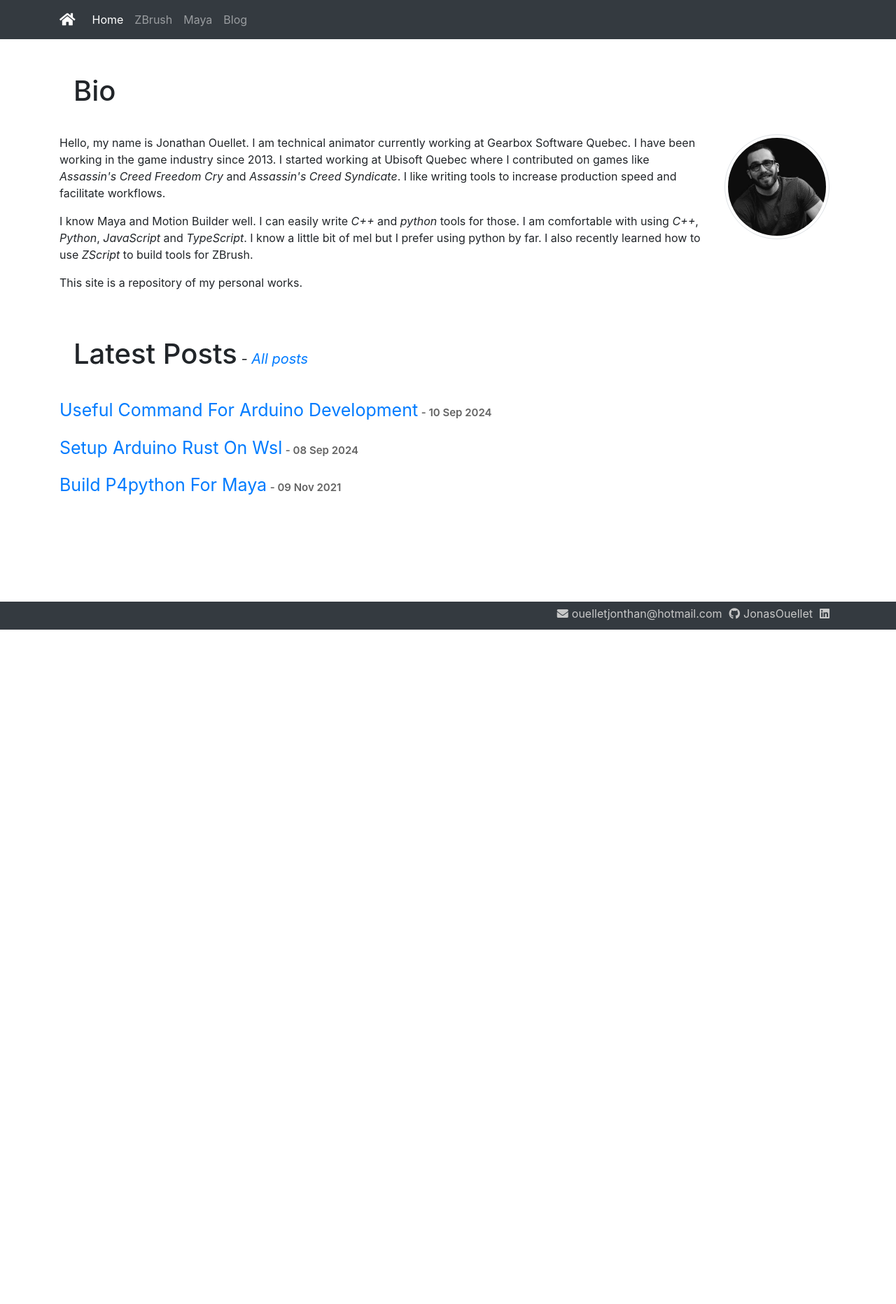
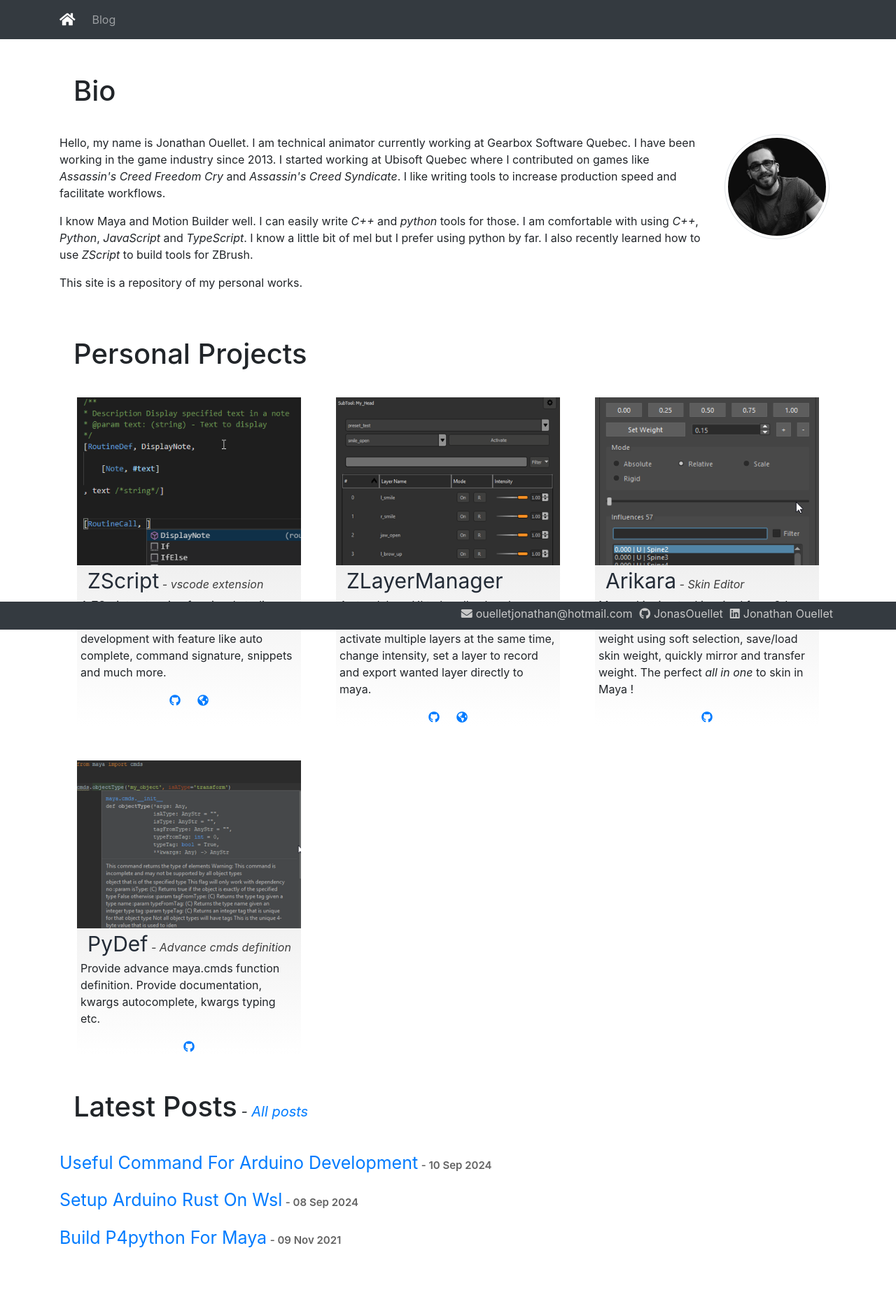
Before and after one commit to JonasOuellet/jonasouellet.github.io, a Jekyll site: the page built from index.html, in a window 1280 px wide. Shown: the whole page at 70% size. Built offline with Jekyll 4.4.1, drawn with Linux system fonts in a browser that asks for light colours; nearby versions of some CDN libraries; before the commit the page ends 900 px from its top, so only the background shows below that.

Commit message:
update web site

```diff
--- a/_data/maya.yml
+++ /dev/null
@@ -1,17 +0,0 @@
-- name: Arikara
-  subtitle: Skin Editor
-  description: >
-    Maya skinning tool inspired from 3ds Max skinning tool set.  It can assign weight
-    using soft selection, save/load skin weight, quickly mirror and transfer weight.  The perfect <em>all
-    in one</em> to skin in Maya !
-  github: https://github.com/JonasOuellet/Arikara
-  site:
-  image: /maya/img/arikaraSkin.png
-
-- name: PyDef
-  subtitle: Advance cmds definition
-  description: >
-   Provide advance maya.cmds function definition. Provide documentation, kwargs autocomplete, kwargs typing etc.
-  github: https://github.com/JonasOuellet/maya-py-definition
-  site:
-  image: /maya/img/cmdsDef.png
--- a/_data/zbrush.yml
+++ b/_data/projects.yml
@@ -7,7 +7,7 @@
     snippets and much more.
   github: https://github.com/JonasOuellet/vscode-zscript
   site: https://marketplace.visualstudio.com/items?itemName=ouelletjonathan.zscript
-  image: /zbrush/img/zscript-vscode.png
+  image: /img/zscript-vscode.png
 
 - name: ZLayerManager
   subtitle:
@@ -17,4 +17,22 @@
     set a layer to record and export wanted layer directly to maya.
   github: https://github.com/JonasOuellet/zlayermanager
   site: https://jonasouellet.github.io/zlayermanager
-  image: /zbrush/img/zlayermanager.png
+  image: /img/zlayermanager.png
+
+- name: Arikara
+  subtitle: Skin Editor
+  description: >
+    Maya skinning tool inspired from 3ds Max skinning tool set.  It can assign weight
+    using soft selection, save/load skin weight, quickly mirror and transfer weight.  The perfect <em>all
+    in one</em> to skin in Maya !
+  github: https://github.com/JonasOuellet/Arikara
+  site:
+  image: /img/arikaraSkin.png
+
+- name: PyDef
+  subtitle: Advance cmds definition
+  description: >
+   Provide advance maya.cmds function definition. Provide documentation, kwargs autocomplete, kwargs typing etc.
+  github: https://github.com/JonasOuellet/maya-py-definition
+  site:
+  image: /img/cmdsDef.png
--- a/_layouts/default.html
+++ b/_layouts/default.html
@@ -18,21 +18,12 @@
     <!-- https://getbootstrap.com/docs/4.0/components/navbar/ -->
     <nav class="navbar navbar-expand-lg navbar-dark bg-dark">
         <div class="container">
-            <a class="navbar-brand" href="#"><i class="fas fa-home"></i></a>
+            <a class="navbar-brand" href="/"><i class="fas fa-home"></i></a>
             <button class="navbar-toggler" type="button" data-toggle="collapse" data-target="#navbarNavDropdown" aria-controls="navbarNavDropdown" aria-expanded="false" aria-label="Toggle navigation">
                 <span class="navbar-toggler-icon"></span>
             </button>
             <div class="collapse navbar-collapse" id="navbarNavDropdown">
                 <ul class="navbar-nav">
-                    <li class="nav-item {% if page.title == 'jouellet | home' %} active {% endif %}">
-                        <a class="nav-link" href="/">Home</a>
-                    </li>
-                    <li class="nav-item {% if page.title == 'jouellet | zbrush' %} active {% endif %}">
-                      <a class="nav-link" href="/zbrush">ZBrush</a>
-                    </li>
-                    <li class="nav-item {% if page.title == 'jouellet | maya' %} active {% endif %}">
-                      <a class="nav-link" href="/maya">Maya</a>
-                    </li>
                     <li class="nav-item {% if page.title == 'jouellet | blog' %} active {% endif %}">
                         <a class="nav-link" href="/blog">Blog</a>
                     </li>
@@ -52,9 +43,9 @@
     <div class="clear"></div>
     <footer class="bg-dark">
         <div class="container">
-            <a href="https://www.linkedin.com/in/jonathan-ouellet-9962466b/"><i class="fab fa-linkedin"></i></a>
+            <a href="https://www.linkedin.com/in/jonathan-ouellet-9962466b/"><i class="fab fa-linkedin"></i>Jonathan Ouellet </a>
             <a href="https://github.com/JonasOuellet"><i class="fab fa-github"></i>JonasOuellet</a>
-            <a href="mailto:ouelletjonathan@hotmail.com"><i class="fas fa-envelope"></i>ouelletjonthan@hotmail.com</a>
+            <a href="mailto:ouelletjonathan@hotmail.com"><i class="fas fa-envelope"></i>ouelletjonathan@hotmail.com</a>
         </div>
     </footer>
 
--- a/css/main.css
+++ b/css/main.css
@@ -72,7 +72,7 @@
 }
 
 .showcase-col {
-    padding: 25px;
+    padding: 0px 25px 50px 25px;
     border-radius: 25px;
 }
 
--- a/index.html
+++ b/index.html
@@ -25,7 +25,51 @@
     This site is a repository of my personal works.
 </p>
 
-<div class="v-spacing-top"></div>
+<div class="v-spacing-top">
+    <h1 class="header-title">Personal Projects</h1>
+
+    <div class="container">
+
+        {% for work in site.data.projects %}
+            {% assign mod = forloop.index0 | modulo:6 %}
+            {% if mod == 0 %}
+                <div class="row">
+            {% endif %}
+
+            <div class="col-lg-4 showcase-col">
+                <div class="content">
+                    <a href="{{ work.site }}"><img src="{{ work.image }}"></a>
+
+                    <span class='title'>{{ work.name }}</span>
+                    {% if work.subtitle %}
+                        <small> - {{ work.subtitle }}</small>
+                    {% endif %}
+                    <p>{{ work.description }}</p>
+
+                    {% if work.github or work.site %}
+                    <div class="link">
+                        {% if work.github %}
+                            <a href="{{ work.github }}"><i class="fab fa-github"></i></a>
+                        {% endif %}
+                        {% if work.site %}
+                            <a href="{{ work.site }}"><i class="fas fa-globe-americas"></i></a>
+                        {% endif %}
+                    </div>
+                    {% endif %}
+                </div>
+            </div>
+
+            {% if mod == 6 %}
+                </div>
+            {% endif %}
+
+        {% endfor %}
+    </div>
+
+</div>
+
+
+<div>
     <h1 class="header-title">Latest Posts<small style="font-size: 20px; font-style: italic"> - <a href="/blog">All posts</a></small></h1>
 
     {% for post in site.posts limit:3 %}
@@ -35,3 +79,4 @@
             <p></p>
         </span>
     {% endfor %}
+</div>
--- a/maya/index.html
+++ /dev/null
@@ -1,6 +0,0 @@
----
-layout: default
-title: jouellet | maya
----
-
-{% include workdisplay.html work="maya" %}
--- a/zbrush/index.html
+++ /dev/null
@@ -1,6 +0,0 @@
----
-layout: default
-title: jouellet | zbrush
----
-
-{% include workdisplay.html work="zbrush" %}
```
Also changed, not shown: _includes/workdisplay.html (deleted, +0 -36 lines), .devcontainer/devcontainer.json (added), GemFile.lock, README.md, favicon.ico, img/arikaraSkin.png (renamed from maya/img/arikaraSkin.png), img/cmdsDef.png (renamed from maya/img/cmdsDef.png), img/zlayermanager.png (renamed from zbrush/img/zlayermanager.png), img/zscript-vscode.png (renamed from zbrush/img/zscript-vscode.png), 1 other file. Lines whose indentation alone changed are shown as unchanged.
